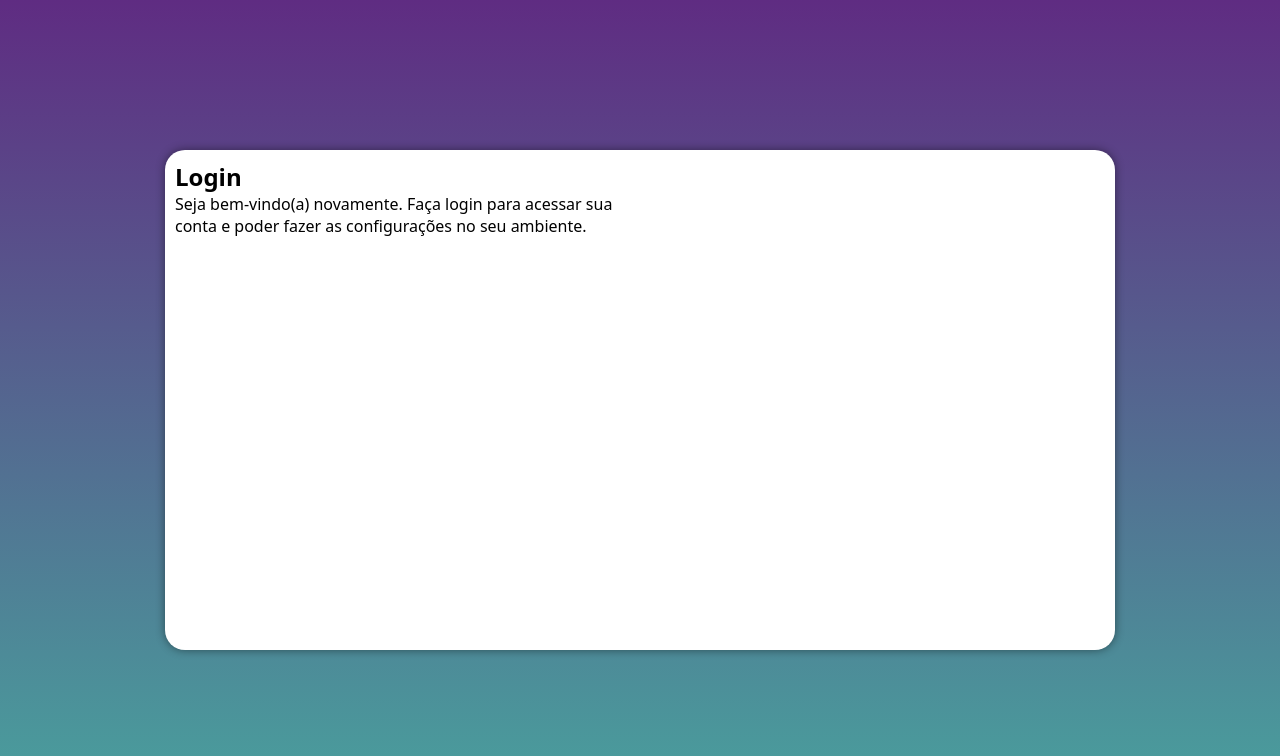
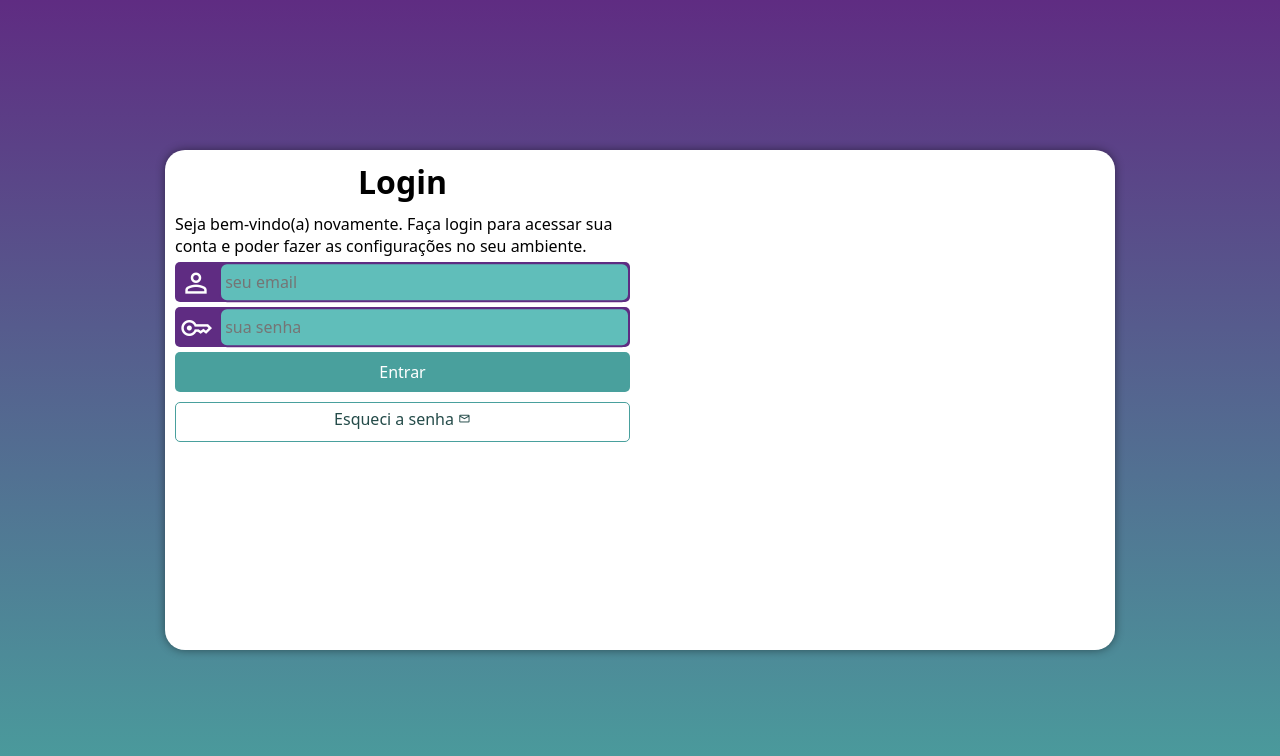
Before and after one commit to AurelianoGuilherme/projeto-login, a plain HTML site: page index.html in a window 1280 px wide. Drawn offline with nearby package versions, Linux system fonts and the light colour scheme.

Commit message:
site finalizado

```diff
--- a/estilos/media-queries.css
+++ b/estilos/media-queries.css
@@ -29,13 +29,13 @@ Lilas: #5f2c82
         width: 80vw;
     }
     div#img{
-        float: right;
+        float: left;
         width: 30%;
         height: 100%;
         background-position:center center ;
     }
     div#formulario{
-        float: left;
+        float: right;
         width: 70%;
         height: 100%;
     }
@@ -59,4 +59,22 @@ Lilas: #5f2c82
         width: 50%;
         height: 100%;
     }
+    div#formulario h1{
+        font-size: 2em;
+    }
+    div#formulario p{
+        font-size: 1em;
+    }
+    form > div.campo > input{
+        background-color: #60beba;
+        font-size: 1em;
+        width: calc(100% - 44.4px);
+        height: 100%;
+        transform: translateY(-10.8px);
+        border: 0px;
+        border-radius: 8px;
+        padding: 4px;
+        border: 2px solid #5f2c82;
+
+    }
 }
--- a/estilos/style.css
+++ b/estilos/style.css
@@ -52,3 +52,78 @@ div#formulario{
     padding: 10px;
     display: block;
 }
+div#formulario h1{
+    text-align: center;
+    margin-bottom: 10px;
+}
+div#formulario p{
+    font-size: 0.8em;
+}
+.campo{
+    background-color: #5f2c82;
+    margin: 5px 0px;
+    border-radius: 5px;
+    display: block;
+    width: 100%;
+    height: 40px;
+}
+form > div span.material-symbols-outlined{
+    color: white;
+    font-size: 2em;
+    padding: 5px;
+    width: 40px;
+
+}
+form > div.campo > input{
+    background-color: #60beba;
+    font-size: 1em;
+    width: calc(100% - 44.4px);
+    height: 100%;
+    transform: translateY(-11px);
+    border: 0px;
+    border-radius: 8px;
+    padding: 4px;
+    border: 2px solid #5f2c82;
+
+}
+div.campo > input:focus-within{
+    background-color: white;
+}
+form label{
+    display: none;
+}
+form > input[type=submit]{
+    background-color: #49a09d;
+    display: block;
+    width: 100%;
+    border: none;
+    border-radius: 5px;
+    height: 40px;
+    color: white;
+    cursor: pointer;
+    font-size: 1em;
+}
+form > input[type=submit]:hover{
+    background-color: #244b49;
+}
+form > a.botao{
+    border: 1px solid #49a09d;
+    display: block;
+    width: 100%;
+    text-align: center;
+    padding-top: 5px;
+    font-size: 1em;
+    border-radius: 5px;
+    height: 40px;
+    text-decoration: none;
+    color: #244b49;
+    padding-top: 5px;
+    margin-top: 10px;
+}
+form > a.botao:hover{
+    background-color: #49a09d;
+    color: white;
+}
+#icon{
+    font-size: 0.8em;
+}
--- a/index.html
+++ b/index.html
@@ -7,6 +7,7 @@
     <title>Login</title>
     <link rel="stylesheet" href="estilos/style.css">
     <link rel="stylesheet" href="estilos/media-queries.css">
+    <link rel="stylesheet" href="https://fonts.googleapis.com/css2?family=Material+Symbols+Outlined:opsz,wght,FILL,GRAD@20..48,100..700,0..1,-50..200" />
 </head>
 <body>
     <main>
@@ -16,9 +17,26 @@
             <div id="formulario">
                 <h1>Login</h1>
                 <p id="texto">Seja bem-vindo(a) novamente. Faça login para acessar sua conta e poder fazer as configurações no seu ambiente.</p>
-                <form action="login.php" method="post">
+                <form action="login.php" method="post" autocomplete="on">
+                    <div class="campo">
+                        <span class="material-symbols-outlined">
+                            person
+                            </span>
+                        <input type="email" name="login" id="ilogin" placeholder="seu email" required autocomplete="email">
+                        <label for="ilogin">login</label>
+                    </div>
+                    <div class="campo">
+                        <span class="material-symbols-outlined">
+                            key
+                            </span>
+                        <input type="password" name="sen" id="isen" placeholder="sua senha" required minlength="8" autocomplete="current-password">
+                        <label for="isen">senha</label>
+                    </div>
+                    <input type="submit" value="Entrar">
+                    <a class="botao" href="Esqueci.html">Esqueci a senha <span id="icon" class="material-symbols-outlined">
+                        mail
+                    </span></a>
 
-                </form>
 
             </div>
 
```
